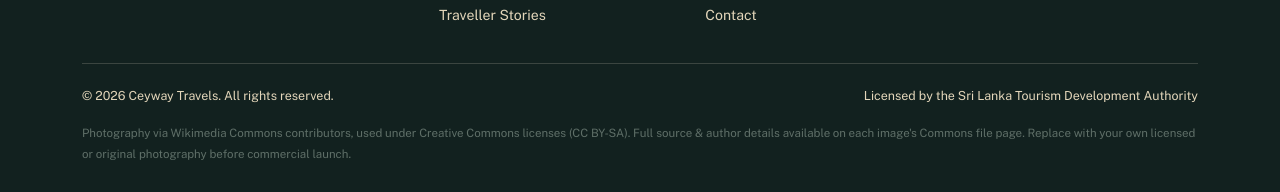
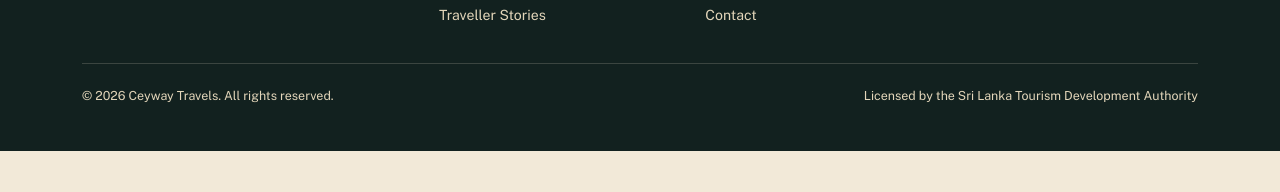
Before and after one commit to Sinthujan-Tiruchselvam/ceyway-travels, a plain HTML site: page index.html in a window 1280 px wide. Shown: the part 6868-7060 px from the top of the page. After the commit the page ends 7019 px from the top, so only its background shows below. Drawn offline with nearby package versions, Linux system fonts and the light colour scheme.

Commit message:
Update index.html

```diff
--- a/index.html
+++ b/index.html
@@ -687,7 +687,6 @@
       <span>Licensed by the Sri Lanka Tourism Development Authority</span>
     </div>
     <div class="photo-credits">
-      Photography via Wikimedia Commons contributors, used under Creative Commons licenses (CC BY-SA). Full source &amp; author details available on each image's Commons file page. Replace with your own licensed or original photography before commercial launch.
     </div>
   </div>
 </footer>
```
